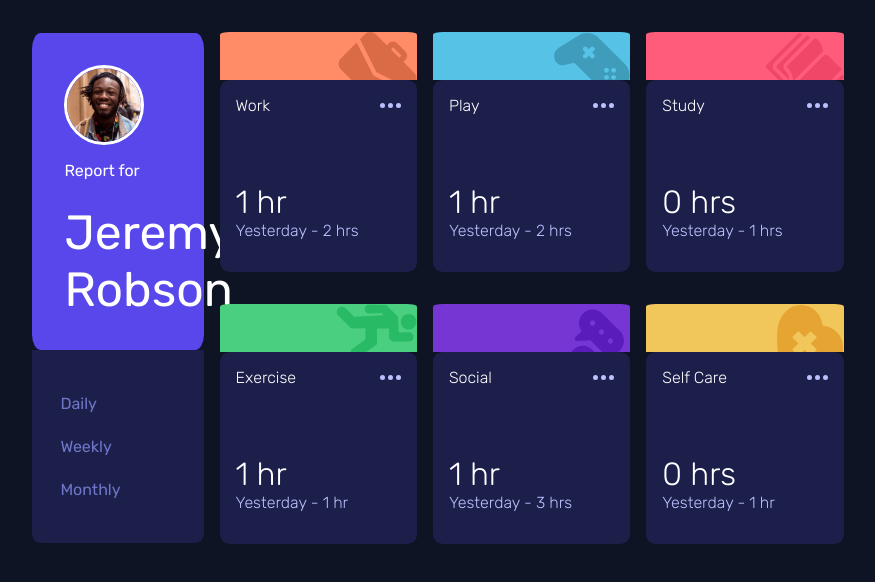
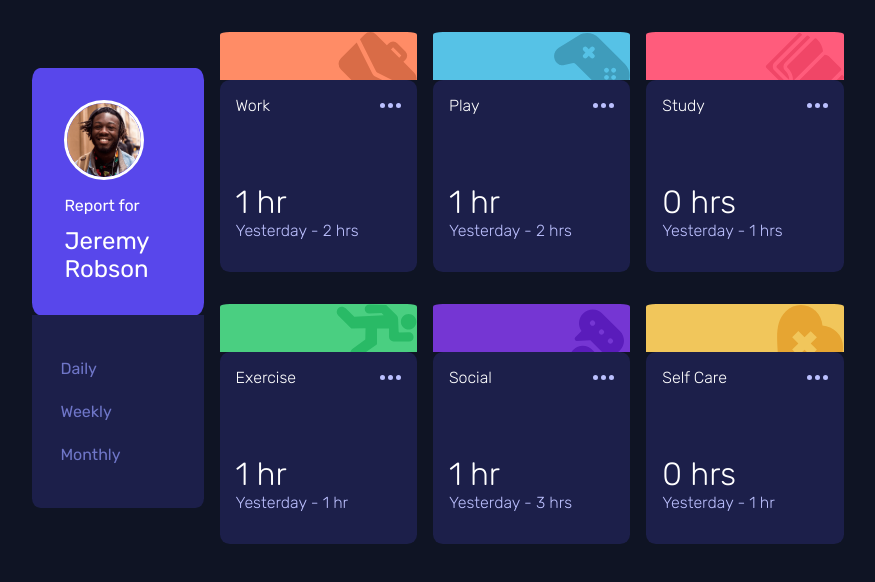
Before and after one commit to Kpersaud-Dev/time-tracking-dashboard, a plain HTML site: page index.html in a window 1280 px wide. Shown: the whole page, without its empty margins (202-1077 px from the left). Drawn offline with Linux system fonts and the light colour scheme.

Commit message:
Added additional desktop styling

```diff
--- a/scss/_desktop.scss
+++ b/scss/_desktop.scss
@@ -21,11 +21,11 @@
           .report {
             display: block;
             padding-top: 1em;
-          }
 
-          .name {
-            font-size: 3em;
-            width: 50%;
+            .name {
+              font-size: 3em;
+              width: 50%;
+            }
           }
         }
       }
--- /dev/null
+++ b/scss/_tablet.scss
@@ -0,0 +1,13 @@
+@media only screen and (min-width: 768px) {
+  .main-container {
+    .header-container {
+      .header {
+        .header-text {
+          .name {
+            font-size: 2em;
+          }
+        }
+      }
+    }
+  }
+}
```
Also changed, not shown: css/style.css, 1 other file.
